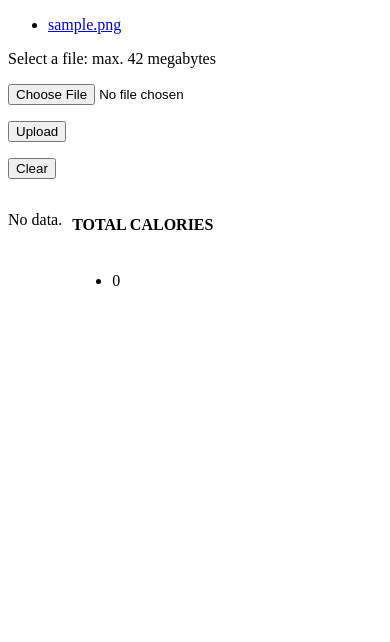
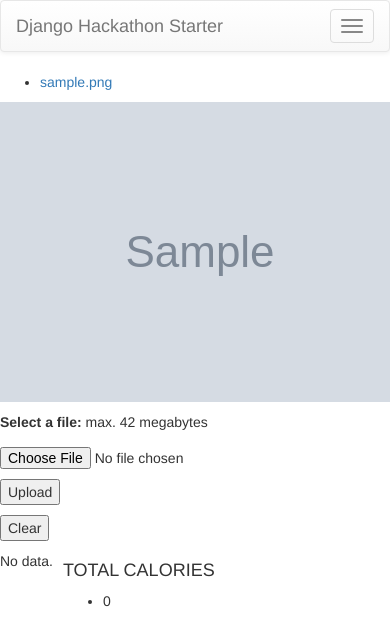
Before and after one commit to austinc88/dubhacks-2017, a Django app: page /hackathon/list/ in a window 390 px wide; the page is wider, and only the part inside the window is pictured. Shown: the top 642 px of that part. Run offline with Django 3.2, Linux system fonts and the light colour scheme; tables that the repository leaves empty hold one stand-in row (values such as "Sample post"); grey boxes marked "Sample" are stand-in pictures; parts of the project's set-up code (start-up, migrations or seed data) failed here and were passed over; some libraries are stand-ins or nearby versions.

Commit message:
counting

```diff
--- a/hackathon_starter/hackathon/templates/hackathon/api_examples.html
+++ b/hackathon_starter/hackathon/templates/hackathon/api_examples.html
@@ -5,7 +5,7 @@
 	<div style="width:1000px; margin:0 auto;">
 		<div class="row text-center">
 		   <!-- <div style="center"> -->
-	 	   <div class="col-sm-offset-4 col-sm-4"> <a href="http://localhost:8000/hackathon/facebook/" style="color: #ffffff">
+	 	   <div class="col-sm-offset-4 col-sm-4"> <a href="http://localhost:8000/hackathon/list/" style="color: #ffffff">
 	 	   <div style="background-color: #96e9c5" class="panel panel-default">
 	 	   		<div class="panel-body"><i class="fa fa-upload fa-4x" aria-hidden="true"></i><font size="6"> Upload Photo
  	   		</div>
--- a/hackathon_starter/hackathon/templates/hackathon/list.html
+++ b/hackathon_starter/hackathon/templates/hackathon/list.html
@@ -1,5 +1,6 @@
 <!DOCTYPE html>
 <html>
+{% include 'hackathon/base.html' %}
     <head>
         <meta charset="utf-8">
         <title>Minimal Django File Upload Example</title>
@@ -49,6 +50,9 @@
             <p>No documents.</p>
         {% endif %}
 
+        {% for document in documents %}
+        <img src="{{document.docfile.url}}"
+        {% endfor %}
         <!-- Upload form. Note enctype attribute! -->
         <form action="{% url 'list' %}" method="post" enctype="multipart/form-data">
             {% csrf_token %}
```
Also changed, not shown: hackathon_starter/hackathon/media/uploads/1-crab-pomodaro.png (deleted), hackathon_starter/hackathon/media/uploads/1-crab-pomodaro_BwFo8ge.png (deleted), hackathon_starter/hackathon/media/uploads/1-crab-pomodaro_lKOZytX.png (deleted), hackathon_starter/hackathon/media/uploads/14278988_1756107291305155_5401229229385842688_n.jpg (deleted), hackathon_starter/hackathon/media/uploads/14278988_1756107291305155_5401229229385842688_n_HaDAahP.jpg (deleted), hackathon_starter/hackathon/media/uploads/14278988_1756107291305155_5401229229385842688_n_QLwZIvV.jpg (deleted), hackathon_starter/hackathon/media/uploads/14278988_1756107291305155_5401229229385842688_n_f4WcLtb.jpg (deleted), hackathon_starter/hackathon/media/uploads/14278988_1756107291305155_5401229229385842688_n_lOOWm70.jpg (deleted), hackathon_starter/hackathon/media/uploads/14278988_1756107291305155_5401229229385842688_n_nepub75.jpg (deleted), hackathon_starter/hackathon/media/uploads/14278988_1756107291305155_5401229229385842688_n_uU1x5sI.jpg (deleted).
